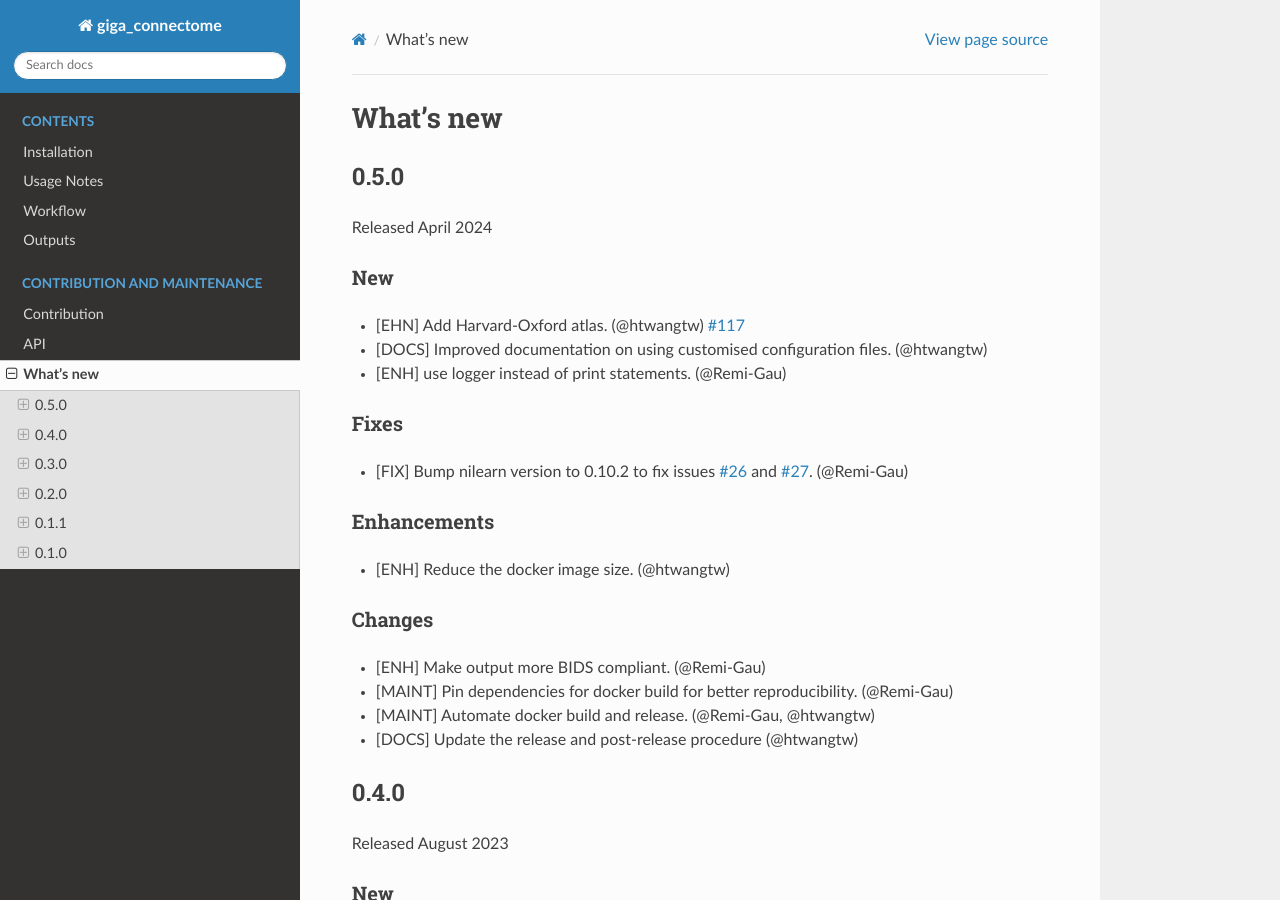
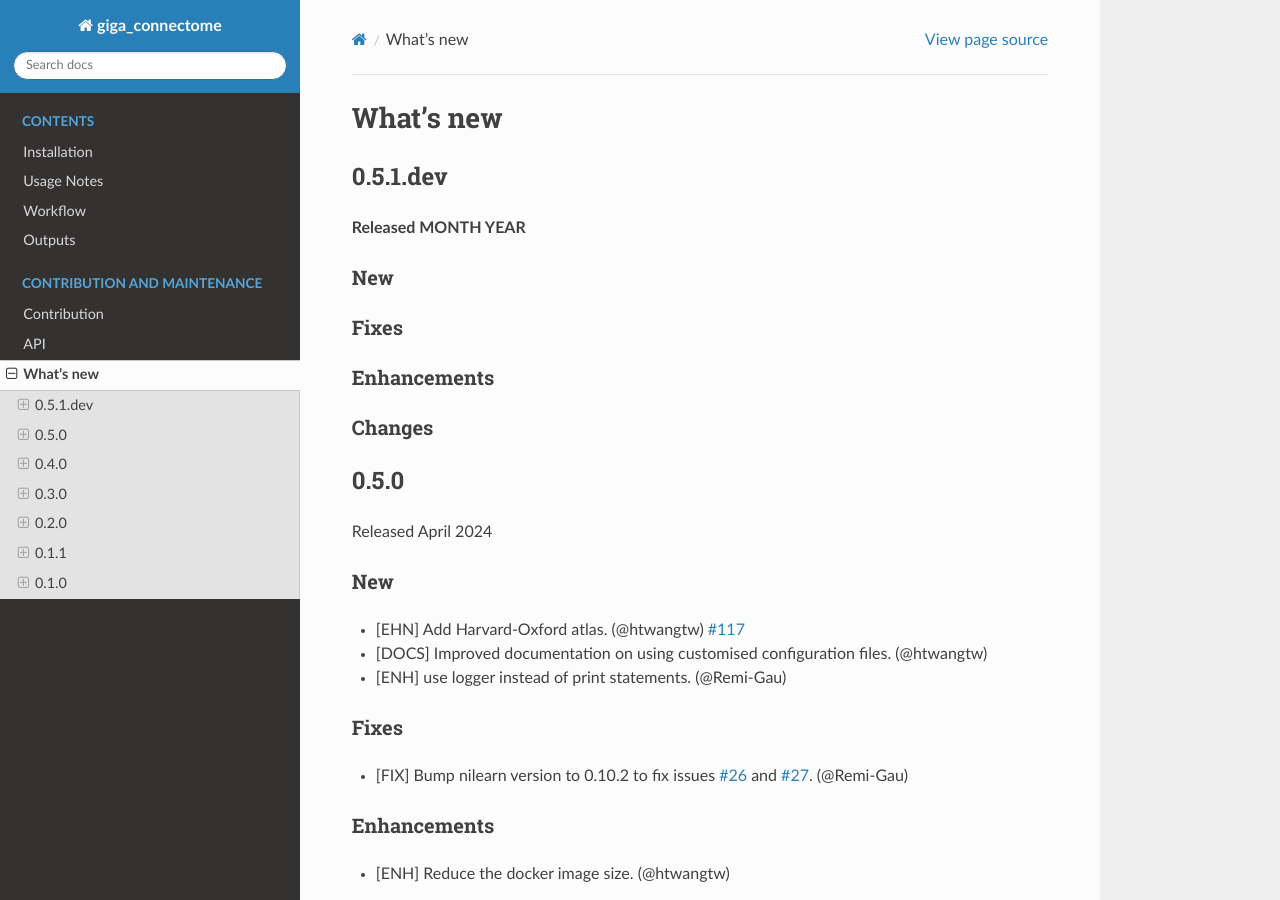
Before and after one commit to bids-apps/giga_connectome, a Sphinx documentation site: the page built from docs/source/changes.md, in a window 1280 px wide and 900 px high. Built offline with Sphinx 7.4.7 and the Read the Docs theme 2.0.0, drawn with Linux system fonts in a browser that asks for light colours; the version number could not be read and is left out.

Commit message:
[MAINT] Post release 0.5.0 (#133)

````diff
--- a/docs/source/changes.md
+++ b/docs/source/changes.md
@@ -1,4 +1,16 @@
 # What’s new
+
+## 0.5.1.dev
+
+**Released MONTH YEAR**
+
+### New
+
+### Fixes
+
+### Enhancements
+
+### Changes
 
 ## 0.5.0
 
--- a/docs/source/index.rst
+++ b/docs/source/index.rst
@@ -11,8 +11,8 @@ provides utilities to extract, denoise time-series on a parcellation and compute
 Currently there's no standalone one stop solution to generate connectomes from fMRIPrep outputs.
 This BIDS-app combines Nilearn, TemplateFlow to denoise the data and generate timeseries and functional
 connectomes directly from fMRIPrep outputs.
-The workflow comes with several built in denoising strategies and three choices of atlases
-(MIST, Schaefer 7 networks, DiFuMo).
+The workflow comes with several built in denoising strategies and several choices of atlases
+(MIST, Schaefer 7 networks, DiFuMo, Harvard-Oxford).
 Users can customise their own strategies and atlases using the configuration json files.
 
 .. toctree::
--- a/docs/source/installation.md
+++ b/docs/source/installation.md
@@ -2,7 +2,7 @@
 
 ## Quick start (container)
 
-Pull the latest image from docker hub, available for version > `0.4.0`(Recommended)
+Pull the latest image from docker hub, available for version > `0.5.0`(Recommended)
 
 Apptainer (formerly known as Singularity; recommended):
 
@@ -20,7 +20,7 @@ docker pull bids/giga_connectome:latest
 Install the project in a Python environment:
 
 ```bash
-pip install git+https://github.com/bids-apps/giga_connectome.git@0.4.0
+pip install git+https://github.com/bids-apps/giga_connectome.git
 ```
 
 This method is available for all versions.
````
